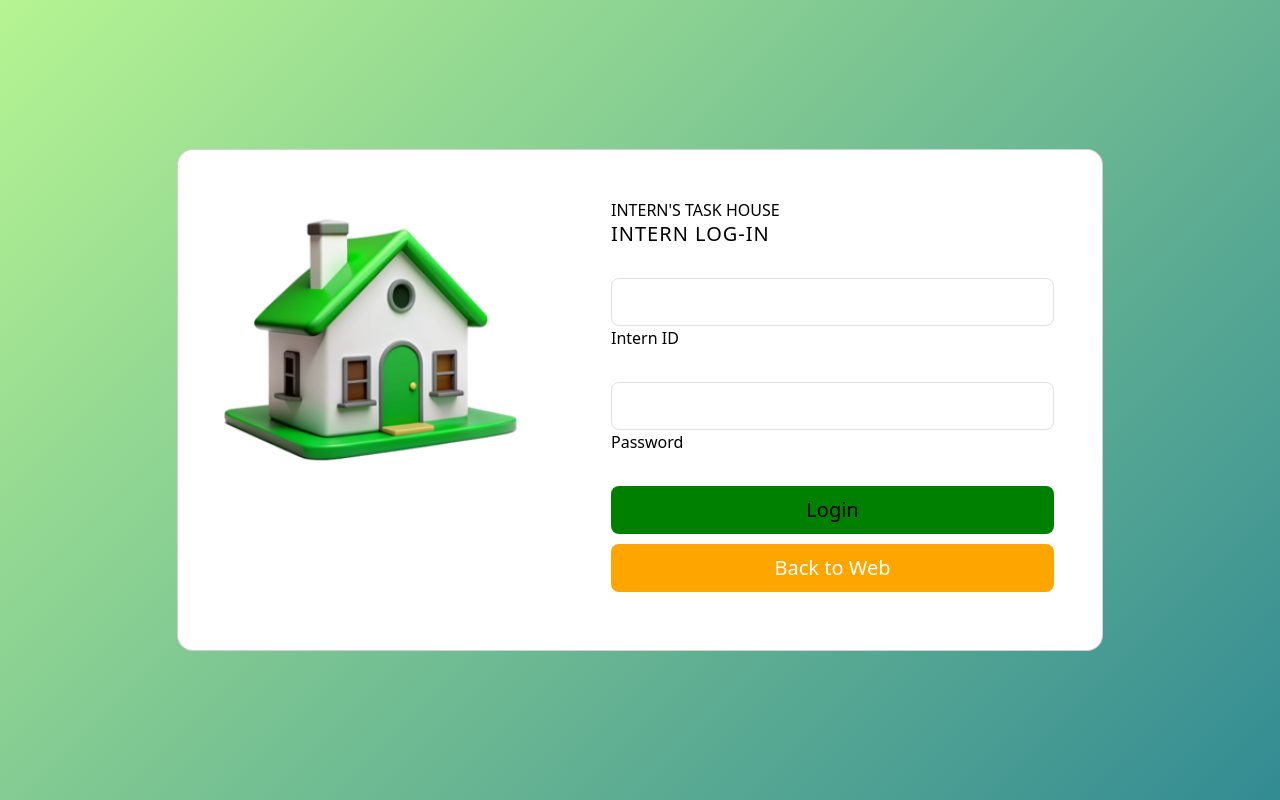
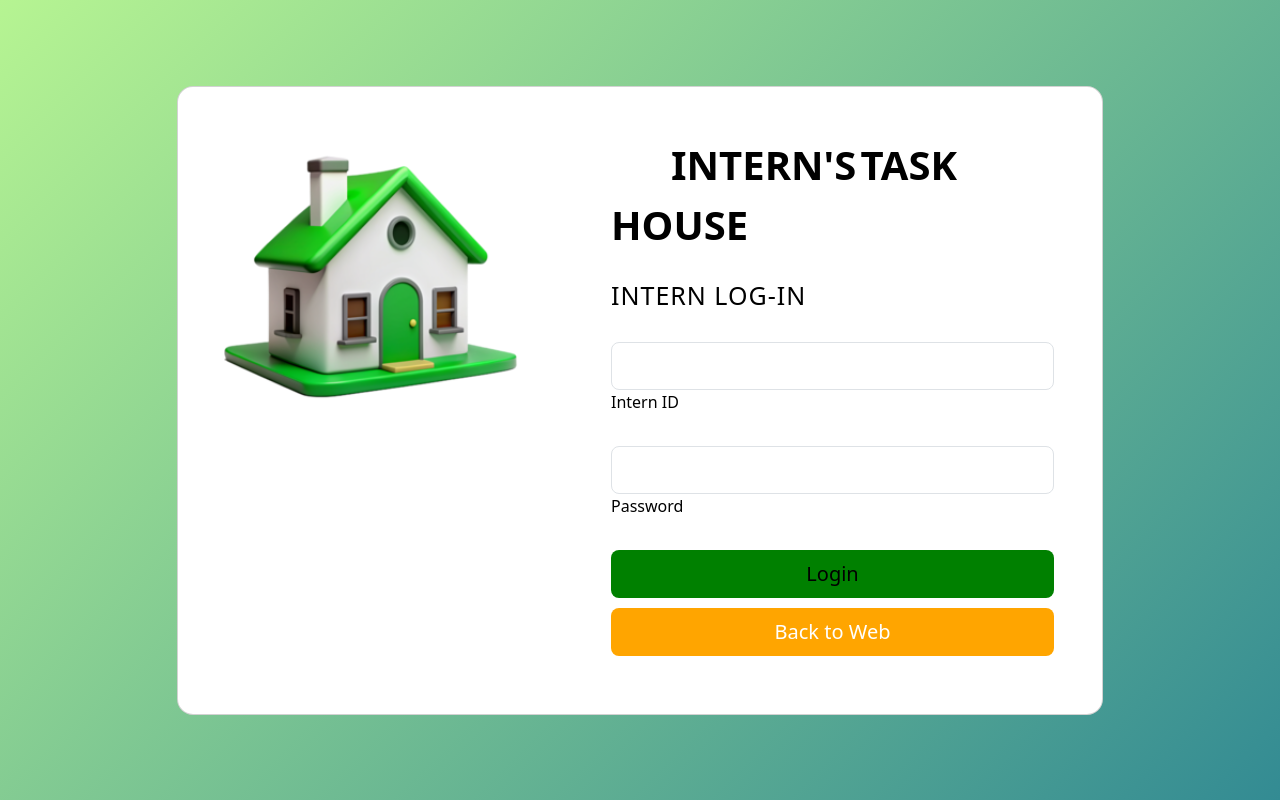
Before and after one commit to maricel255/Task_House, a PHP site: page /Task_House/intern_log.php in a window 1280 px wide. Run offline with PHP 8.4, Linux system fonts and the light colour scheme.

Commit message:
everything is wrking

```diff
--- a/css/loginForms.css
+++ b/css/loginForms.css
@@ -1,4 +1,21 @@
+.s-intern {
+  font-size: 40px; /* Adjust the size as needed */
+  padding-left: 60px;
+  font-weight: bold; /* Makes the text bold */
 
+}
+.s-TH {
+  font-size: 40px; /* Adjust the size as needed */
+  font-weight: bold; /* Makes the text bold */
+
+
+}
+h1 {
+  font-size: 25px; /* Small font size */
+  letter-spacing: 1px;
+  margin-top: 25px; /* Adds space above the h1 */
+
+}
 .message-box {
   position: fixed;
   top: 50%;
--- a/faci_log_in.php
+++ b/faci_log_in.php
@@ -45,7 +45,7 @@ $conn = null; // Close the connection
 <!DOCTYPE html>
 <html lang="en">
 <head>
-  <title>Task House - Facilitator Login</title>
+  <title>TH_Hr/Manager LOG-IN</title>
   <meta charset="utf-8">
   <meta name="viewport" content="width=device-width, initial-scale=1">
   <link href="https://cdn.jsdelivr.net/npm/bootstrap@5.3.3/dist/css/bootstrap.min.css" rel="stylesheet">
@@ -67,7 +67,7 @@ $conn = null; // Close the connection
                 <form method="POST" action="">
                   <span class="s-intern">INTERN'S</span>
                   <span class="s-TH">TASK HOUSE</span>
-                  <h5 class="fw-normal mb-3 pb-3" style="letter-spacing: 1px;">FACILITATOR LOG-IN</h5>
+                  <h1 class="fw-normal mb-3 pb-3" style="letter-spacing: 1px;">FACILITATOR LOG-IN</h1>
                   <div data-mdb-input-init class="form-outline mb-4">
                     <input type="text" id="form2Example17" name="Uname" class="form-control form-control-lg" />
                     <label class="form-label" for="form2Example17">Username</label>
--- a/index.html
+++ b/index.html
@@ -95,8 +95,7 @@
 
           <ul>
               <li><a href="#">Internship Guidelines</a></li>
-              <li><a href="#">Project Templates</a></li>
-              <li><a href="#">Monthly Reports</a></li>
+              <li><a href="#">unknown</a></li>
               <li><a href="#">Capstone Documentation</a></li>
           </ul>
       </div>
--- a/intern_log.php
+++ b/intern_log.php
@@ -50,7 +50,8 @@ if ($_SERVER["REQUEST_METHOD"] == "POST") {
 <!DOCTYPE html>
 <html lang="en">
 <head>
-  <title>Task House - Intern Login</title>
+  <title>TH_INTERN LOG-IN</title>
+
   <meta charset="utf-8">
   <meta name="viewport" content="width=device-width, initial-scale=1">
   <link href="https://cdn.jsdelivr.net/npm/bootstrap@5.3.3/dist/css/bootstrap.min.css" rel="stylesheet">
@@ -72,7 +73,7 @@ if ($_SERVER["REQUEST_METHOD"] == "POST") {
                 <form method="POST" action="">
                   <span class="s-intern">INTERN'S</span>
                   <span class="s-TH">TASK HOUSE</span>
-                  <h5 class="fw-normal mb-3 pb-3" style="letter-spacing: 1px;">INTERN LOG-IN</h5>
+                  <h1 class="fw-normal mb-3 pb-3" style="letter-spacing: 1px;">INTERN LOG-IN</h1>
                   <div data-mdb-input-init class="form-outline mb-4">
                     <input type="text" id="form2Example17" name="InternID" class="form-control form-control-lg" />
                     <label class="form-label" for="form2Example17">Intern ID</label>
@@ -94,6 +95,6 @@ if ($_SERVER["REQUEST_METHOD"] == "POST") {
     </div>
   </div>
 </section>
-<script src="Intern_script.js"></script>
+<script src="js/Intern_script.js"></script>
 </body>
 </html>
--- a/js/intern_script.js
+++ b/js/intern_script.js
@@ -251,22 +251,59 @@ function printTable() {
     var printContent = document.getElementById('timeLogsTable').outerHTML;
     var printWindow = window.open('', '', 'height=600,width=800');
     printWindow.document.write('<html><head><title>Print Table</title>');
-    printWindow.document.write('<style>table { width: 100%; border-collapse: collapse; } th, td { padding: 8px; text-align: left; border: 1px solid #ddd; } th { background-color: #4CAF50; color: white; }</style>');
+    printWindow.document.write('<style>');
+
+    // Updated CSS for the print view
+    printWindow.document.write(`
+        body { font-family: Arial, sans-serif; }
+        table { width: 100%; border-collapse: collapse; margin: 20px 0; }
+        table, th, td { border: 1px solid #ddd; }
+        th, td { padding: 8px 12px; text-align: left; }
+        th { background-color: #f2f2f2; font-weight: bold; }
+        td { background-color: #fff; }
+        tr:nth-child(even) { background-color: #f9f9f9; }
+        tr:hover { background-color: #f1f1f1; }
+    `);
+
+    printWindow.document.write('</style>');
     printWindow.document.write('</head><body>');
     printWindow.document.write(printContent);
     printWindow.document.write('</body></html>');
     printWindow.document.close();
     printWindow.print();
 }
-    function printTable() {
-        var printContents = document.getElementById('attendanceTable').outerHTML;
-        var originalContents = document.body.innerHTML;
 
-        // Replace the body content with the table content for printing
-        document.body.innerHTML = printContents;
+function printTable() {
+    var printContents = document.getElementById('attendanceTable').outerHTML;
+    var originalContents = document.body.innerHTML;
 
-        window.print(); // Trigger the print dialog
+    // Create a new window for printing to apply specific print styles
+    var printWindow = window.open('', '', 'height=500, width=800');
 
-        // Restore the original body content after printing
-        document.body.innerHTML = originalContents;
-    }
+    // Apply the print contents and styles to the print window
+    printWindow.document.write('<html><head><title>Print Table</title>');
+    printWindow.document.write('<style>');
+
+    // CSS for printing the table
+    printWindow.document.write(`
+        body { font-family: Arial, sans-serif; }
+        table { width: 100%; border-collapse: collapse; margin: 20px 0; }
+        table, th, td { border: 1px solid #ddd; }
+        th, td { padding: 8px 12px; text-align: left; }
+        th { background-color: #f2f2f2; font-weight: bold; }
+        td { background-color: #fff; }
+        tr:nth-child(even) { background-color: #f9f9f9; }
+        tr:hover { background-color: #f1f1f1; }
+    `);
+
+    printWindow.document.write('</style></head><body>');
+    printWindow.document.write(printContents);
+    printWindow.document.write('</body></html>');
+
+    // Close the document and trigger print dialog
+    printWindow.document.close();
+    printWindow.print();
+
+    // Restore original content
+    document.body.innerHTML = originalContents;
+}
```
Also changed, not shown: intern_page.php (+10 -4 lines), uploaded_files/faci_cotfa_1731906658.jpg (added), uploaded_files/profile_678905_1731906676.png (added), uploads/525690e263fb40c6e42ba757bfe234e4.jpg (added).
